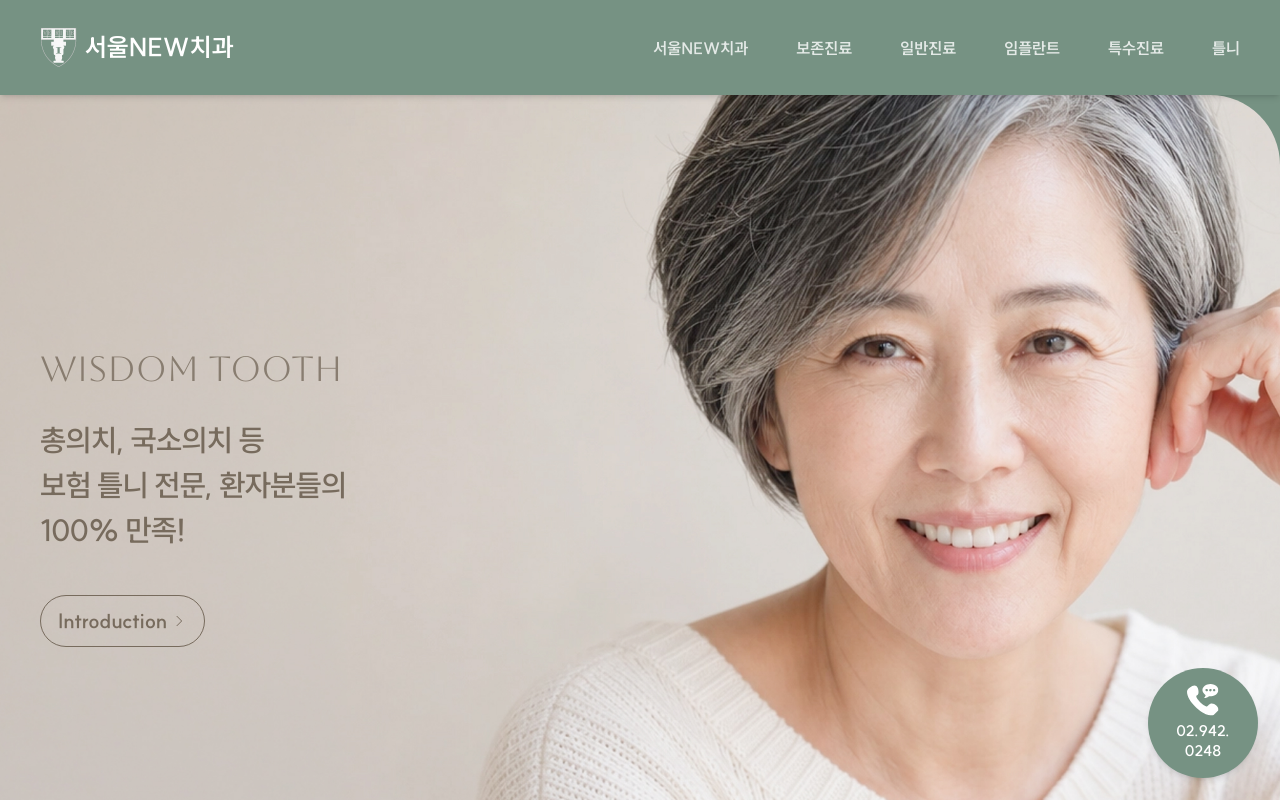
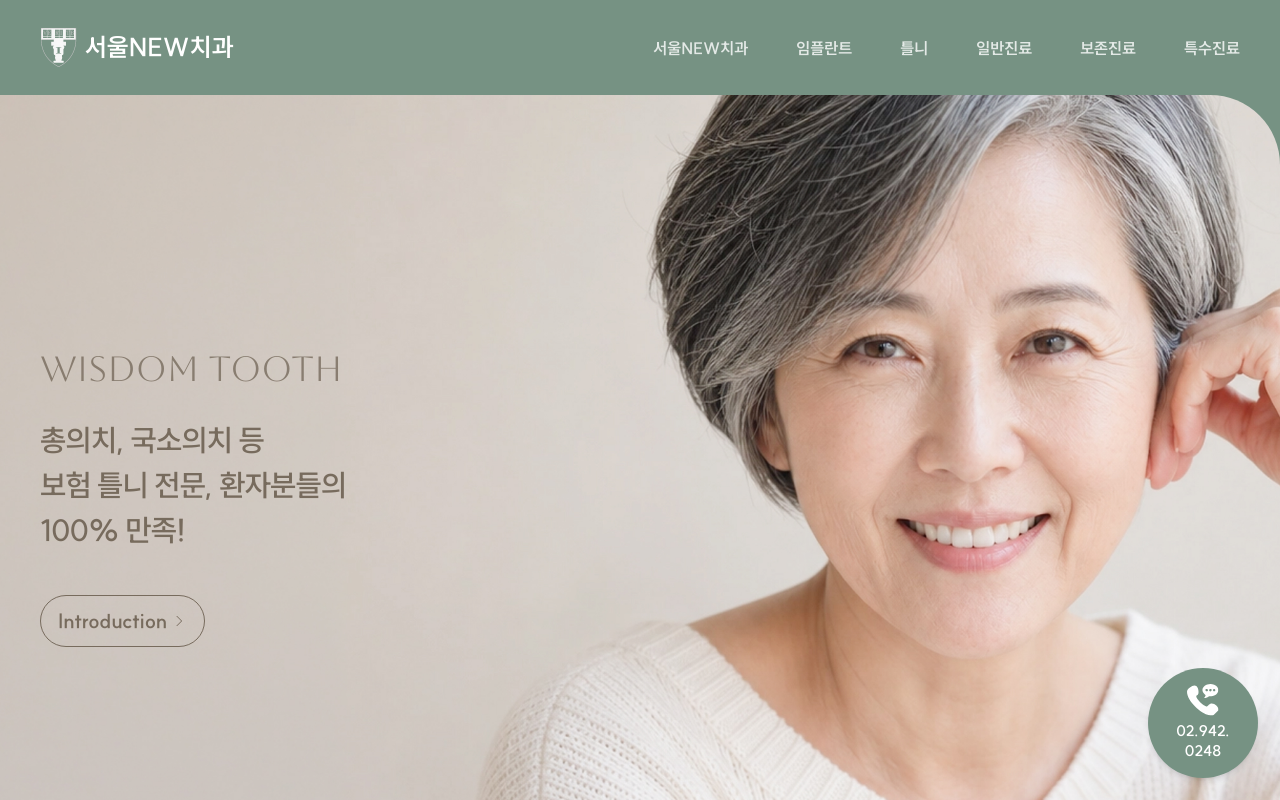
Before and after one commit to BIOADDLAB/seoulnewdental, a Next.js app: page / in a window 1280 px wide. Shown: the top 800 px of the page. Built offline with nearby package versions, Linux system fonts and the light colour scheme.

Commit message:
refactor: 업체 피드백 반영 (GNB 메뉴 순서 변경 및 메인 히어로 텍스트 변경)

```diff
--- a/src/components/layout/Header.tsx
+++ b/src/components/layout/Header.tsx
@@ -7,11 +7,24 @@ import { usePathname } from 'next/navigation';
 import { HOSPITAL_INFO } from '@/constants/hospital';
 import { NAV_LINKS } from '@/constants/nav';
 
-// #TODO: 헤더아래 그림자 넣기
 export default function Header() {
     const pathname = usePathname();
     const [isMenuOpen, setIsMenuOpen] = useState(false);
     const [animateIn, setAnimateIn] = useState(false);
+    const [isScrolled, setIsScrolled] = useState(false);
+
+    useEffect(() => {
+        const handleScroll = () => {
+            if (window.scrollY > 10) {
+                setIsScrolled(true);
+            } else {
+                setIsScrolled(false);
+            }
+        };
+
+        window.addEventListener('scroll', handleScroll);
+        return () => window.removeEventListener('scroll', handleScroll);
+    }, []);
 
     useEffect(() => {
         let timer: NodeJS.Timeout;
@@ -38,22 +51,22 @@ export default function Header() {
         setIsMenuOpen(true);
     };
 
+    const getMenuLabel = (label: string) => {
+        if (label === '병원소개') return '서울NEW치과';
+        return label;
+    };
+
     return (
         <>
-            <header className="sticky top-0 z-40 w-full bg-primary text-white shadow-md">
+            {/* #STYLE: isScrolled 상태에 따라 shadow-md 토글 및 자연스러운 전환을 위한 transition-shadow 적용 */}
+            <header
+                className={`sticky top-0 z-40 w-full bg-primary text-white transition-shadow duration-300 ${
+                    isScrolled ? 'shadow-md' : 'shadow-none'
+                }`}
+            >
                 <div className="mx-auto flex h-[60px] max-w-[1400px] items-center justify-between pl-[30px] pr-[22px] lg:h-[95px] lg:px-10">
                     {/* 로고 영역 */}
                     <Link href="/" className="flex items-center gap-1.5 lg:gap-2">
-                        {/* #ISSUE: svg 렌더링 시 흐림 현상 발생하여 고해상도 png로 대체함
-                        - 기존 Image 태그는 주석 처리하여 롤백 가능하도록 유지*/}
-
-                        {/* <Image
-                            src="/images/logo_w.svg"
-                            alt="서울NEW치과 로고"
-                            width={37}
-                            height={41}
-                            className="h-[38px] w-[34px] object-contain lg:h-[41px] lg:w-[37px]"
-                        /> */}
                         <Image
                             src="/images/logo_w_x4.png"
                             alt="서울NEW치과 로고"
@@ -76,7 +89,7 @@ export default function Header() {
                                                 pathname === link.href ? 'font-bold opacity-100' : 'opacity-80'
                                             }`}
                                         >
-                                            {link.label === '병원소개' ? '서울NEW치과' : link.label}
+                                            {getMenuLabel(link.label)}
                                         </Link>
                                     </li>
                                 ))}
@@ -101,9 +114,7 @@ export default function Header() {
             </header>
 
             {isMenuOpen && (
-                // 모바일 펼쳤을때
                 <div className="fixed inset-0 z-50 flex justify-end overflow-hidden lg:hidden">
-                    {/* 테블릿: 레이어 */}
                     <div
                         className={`fixed inset-0 hidden bg-black/40 transition-opacity duration-300 ease-in-out sm:block ${
                             animateIn ? 'opacity-100' : 'opacity-0'
@@ -136,15 +147,6 @@ export default function Header() {
                         {/* 로고 */}
                         <div className="flex items-center pl-[30px] pt-[100px]">
                             <Link href="/" onClick={handleClose} className="flex items-center gap-1.5">
-                                {/* #ISSUE: svg 렌더링 시 흐림 현상 발생하여 고해상도 png로 대체함
-                                 - 기존 Image 태그는 주석 처리하여 롤백 가능하도록 유지*/}
-                                {/* <Image
-                                    src="/images/logo_b.svg"
-                                    alt="서울NEW치과 로고"
-                                    width={32}
-                                    height={32}
-                                    className="h-[38px] w-[34px] object-contain"
-                                /> */}
                                 <Image
                                     src="/images/logo_b_x4.png"
                                     alt="서울NEW치과 로고"
@@ -165,11 +167,11 @@ export default function Header() {
                                     key={link.href}
                                     href={link.href}
                                     onClick={handleClose}
-                                    className={`text-[16px]  text-[#7c6959] transition-colors ${
+                                    className={`text-[16px] text-[#7c6959] transition-colors ${
                                         pathname === link.href ? 'font-bold' : 'font-medium'
                                     }`}
                                 >
-                                    {link.label === '병원소개' ? '서울NEW치과' : link.label}
+                                    {getMenuLabel(link.label)}
                                 </Link>
                             ))}
                         </nav>
--- a/src/components/sections/MainHero.tsx
+++ b/src/components/sections/MainHero.tsx
@@ -1,6 +1,3 @@
-// #ISSUE: PC 해상도(1024px~1400px)에서 헤더 로고와 히어로 텍스트의 좌측 정렬 어긋남, 태블릿 구간(520px~767px) 이미지 잘림 현상
-// #STYLE: 텍스트 및 프로그레스바 컨테이너를 헤더와 동일하게 max-w-[1400px] 및 lg:px-10으로 통일, min-[520px]로 모바일 이미지 상단 고정
-// #LINK: npm install swiper
 'use client';
 
 import React, { useState } from 'react';
@@ -22,6 +19,7 @@ export interface HeroSlideData {
     moImage: string;
     pcImagePos: string;
     moImagePos: string;
+    moTextPos?: string; // #STYLE: 모바일 텍스트 Y축 위치 커스텀 옵션 추가
 }
 
 const HERO_SLIDES: HeroSlideData[] = [
@@ -33,6 +31,7 @@ const HERO_SLIDES: HeroSlideData[] = [
         moImage: '/images/hero_mo_x2_01.jpg',
         pcImagePos: 'lg:object-[75%_center]',
         moImagePos: 'object-[65%_center] min-[520px]:object-[65%_top]',
+        moTextPos: 'top-[94%]',
     },
     {
         id: 2,
@@ -42,6 +41,7 @@ const HERO_SLIDES: HeroSlideData[] = [
         moImage: '/images/hero_mo_x2_02.jpg',
         pcImagePos: 'lg:object-[80%_center]',
         moImagePos: 'object-[75%_center] min-[520px]:object-[75%_top]',
+        moTextPos: 'top-[94%]',
     },
     {
         id: 3,
@@ -52,15 +52,17 @@ const HERO_SLIDES: HeroSlideData[] = [
         moImage: '/images/hero_mo_x2_03.jpg',
         pcImagePos: 'lg:object-[80%_center]',
         moImagePos: 'object-[75%_center] min-[520px]:object-[75%_top]',
+        moTextPos: 'top-[88%]',
     },
     {
         id: 4,
         subtitle: 'Natural Teeth',
-        title: '자연치아의 가치를 지키는\n진료 오래도록 편안한\n결과를 제공합니다.',
+        title: '자연치아의 가치를 지키는 진료,\n오래도록 편안한\n결과를 제공합니다.',
         pcImage: '/images/hero_pc_x2_04.jpg',
         moImage: '/images/hero_mo_x2_04.jpg',
         pcImagePos: 'lg:object-[80%_center]',
         moImagePos: 'object-[75%_center] min-[520px]:object-[75%_top]',
+        moTextPos: 'top-[94%]',
     },
 ];
 
@@ -81,7 +83,7 @@ export default function MainHero() {
             >
                 {HERO_SLIDES.map((slide) => (
                     <SwiperSlide key={slide.id} className="relative w-full h-full overflow-hidden">
-                        {/* 모바일 배경 이미지 (md 미만에서만 노출) */}
+                        {/* 모바일 배경 이미지 */}
                         <div className="block md:hidden absolute inset-0 z-0">
                             <Image
                                 src={slide.moImage}
@@ -94,7 +96,7 @@ export default function MainHero() {
                             />
                         </div>
 
-                        {/* PC 배경 이미지 (md 이상부터 노출) */}
+                        {/* PC 배경 이미지 */}
                         <div className="hidden md:block absolute inset-0 z-0">
                             <Image
                                 src={slide.pcImage}
@@ -106,44 +108,11 @@ export default function MainHero() {
                             />
                         </div>
 
-                        {/* #ISSUE: 모바일에서만 맵솔루트 시키고 리팩토링때 확인 기존 코드 주석처리 - 추후 삭제 예정
-                         */}
-                        {/* <div
-                            className={`absolute w-full top-[94%] left-1/2 -translate-x-1/2 -translate-y-1/2  z-10 mx-auto max-w-[1400px] h-full flex flex-col ${
-                                slide.strongText ? 'pt-[2px]' : 'pt-[2px]'
-                            } md:pt-0 md:justify-center px-[20px] md:px-[40px] lg:px-10`}
+                        {/* 텍스트 콘텐츠 영역 */}
+                        {/* #STYLE: slide.moTextPos 값 유동적 바인딩 처리 */}
+                        <div
+                            className={`absolute ${slide.moTextPos || 'top-[94%]'} left-1/2 w-full -translate-x-1/2 -translate-y-1/2 z-10 mx-auto max-w-[1400px] h-full flex flex-col px-[20px] md:relative md:top-auto md:left-auto md:translate-x-0 md:translate-y-0 md:pt-0 md:justify-center md:px-[40px] lg:px-10`}
                         >
-                            <div className="hero-anim flex flex-col items-center text-center md:items-start md:text-left text-white md:text-[#776B5D]">
-                                <span className="font-accent text-[15px] md:text-[35px] uppercase opacity-80">
-                                    {slide.subtitle}
-                                </span>
-                                <h2 className="text-[25px]/[37px] md:text-[30px]/[45px] font-semibold whitespace-pre-line break-keep mt-3 md:mt-5.5 tracking-tight">
-                                    {slide.title}
-                                </h2>
-                                {slide.strongText && (
-                                    <strong className="block text-[25px]/[37px] md:text-[30px]/[45px] font-bold mt-2 md:mt-[22px]">
-                                        {slide.strongText}
-                                    </strong>
-                                )}
-                                <Link
-                                    href="/about"
-                                    className="w-[176px] h-[55px] flex justify-center items-center border border-white rounded-full text-[20px] font-bold mt-[29px] md:mt-[42px] md:w-[165px] md:h-[52px] md:border-[#776b5d]"
-                                >
-                                    Introduction
-                                    <svg className="w-4 h-4 ml-1" fill="none" stroke="currentColor" viewBox="0 0 24 24">
-                                        <path
-                                            strokeLinecap="round"
-                                            strokeLinejoin="round"
-                                            strokeWidth={1.5}
-                                            d="M9 5l7 7-7 7"
-                                        />
-                                    </svg>
-                                </Link>
-                            </div>
-                        </div> */}
-
-                        {/* 텍스트 콘텐츠 영역 */}
-                        <div className="absolute top-[94%] left-1/2 w-full -translate-x-1/2 -translate-y-1/2 z-10 mx-auto max-w-[1400px] h-full flex flex-col px-[20px] md:relative md:top-auto md:left-auto md:translate-x-0 md:translate-y-0 md:pt-0 md:justify-center md:px-[40px] lg:px-10">
                             <div className="hero-anim flex flex-col items-center text-center md:items-start md:text-left text-white md:text-[#776B5D]">
                                 <span className="font-accent text-[15px] md:text-[35px] uppercase opacity-80">
                                     {slide.subtitle}
@@ -175,7 +144,7 @@ export default function MainHero() {
                     </SwiperSlide>
                 ))}
 
-                {/* PC 전용 커스텀 프로그레스바 (헤더와 동일한 패딩 및 최대 너비 적용) */}
+                {/* PC 전용 커스텀 프로그레스바 */}
                 <div className="hidden lg:flex absolute bottom-[80px] left-1/2 -translate-x-1/2 w-full max-w-[1400px] lg:px-10 z-20 pointer-events-none">
                     <div className="w-[588px] h-[3px] bg-white rounded-full relative overflow-hidden">
                         <div
@@ -186,7 +155,7 @@ export default function MainHero() {
                 </div>
             </Swiper>
 
-            {/* 정확한 진단과 따뜻한 진료 영역 - PC/모바일 공통 */}
+            {/* 하단 공통 영역 */}
             <div
                 className="w-full relative py-[30px] bg-cover bg-center text-center lg:py-[60px]"
                 style={{ backgroundImage: "url('/images/bg_stone.jpg')" }}
--- a/src/constants/nav.ts
+++ b/src/constants/nav.ts
@@ -1,8 +1,8 @@
 export const NAV_LINKS = [
     { label: '병원소개', href: '/about' },
+    { label: '임플란트', href: '/treatments/implant' },
+    { label: '틀니', href: '/treatments/denture' },
+    { label: '일반진료', href: '/treatments/general' },
     { label: '보존진료', href: '/treatments/conservative' },
-    { label: '일반진료', href: '/treatments/general' },
-    { label: '임플란트', href: '/treatments/implant' },
     { label: '특수진료', href: '/treatments/special' },
-    { label: '틀니', href: '/treatments/denture' },
 ] as const;
```
